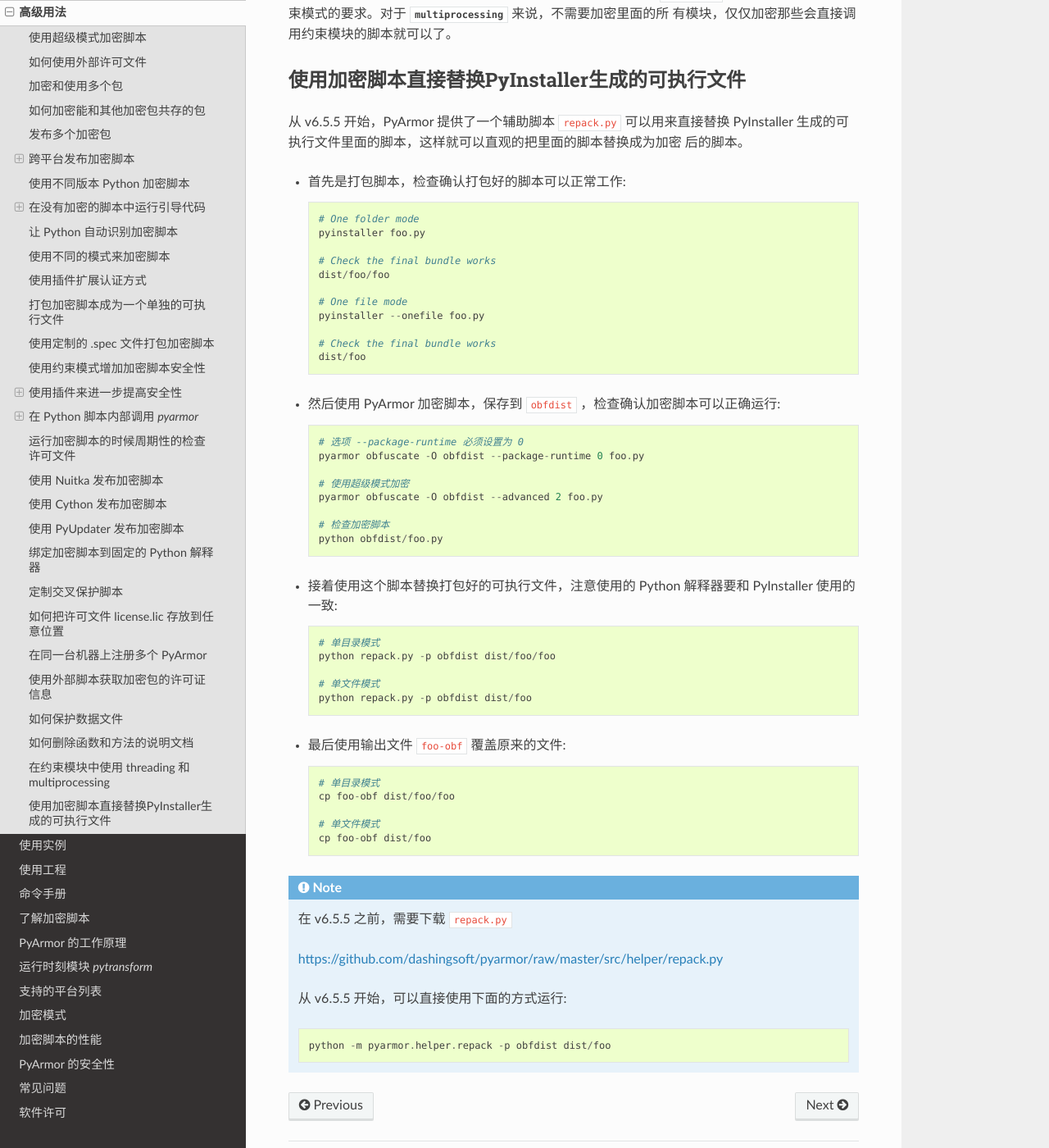
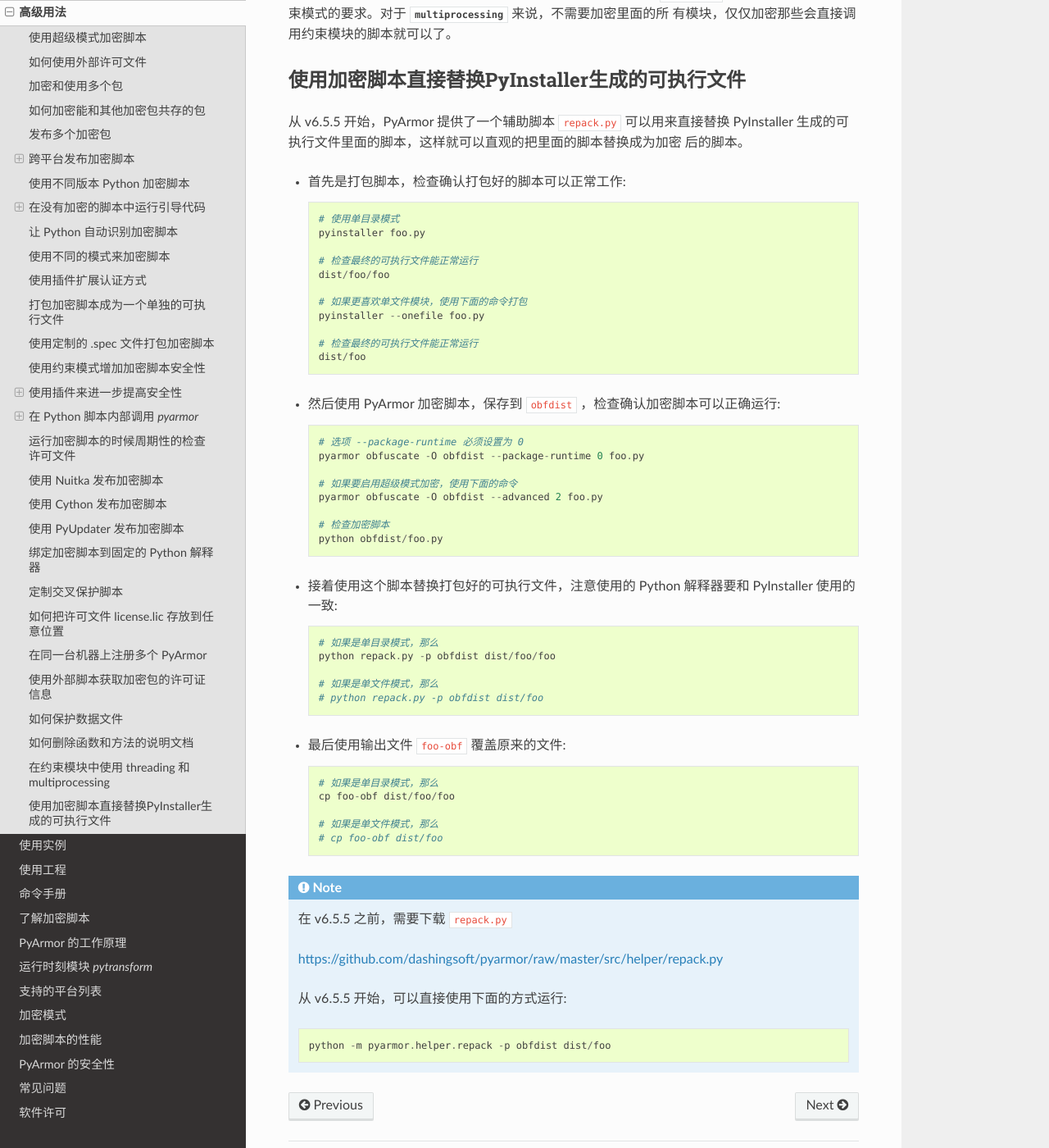
Before and after one commit to dashingsoft/pyarmor-docs-zh, a Sphinx documentation site: the page built from docs/advanced.rst, in a window 1280 px wide and 1400 px high, scrolled down 28733 px. Shown: the whole window at 82% size. Built offline with Sphinx 7.4.7 and the Read the Docs theme 2.0.0, drawn with Linux system fonts in a browser that asks for light colours.

Commit message:
Refine example code

```diff
--- a/docs/advanced.rst
+++ b/docs/advanced.rst
@@ -1364,16 +1364,16 @@
 
 * 首先是打包脚本，检查确认打包好的脚本可以正常工作::
 
-    # One folder mode
+    # 使用单目录模式
     pyinstaller foo.py
 
-    # Check the final bundle works
+    # 检查最终的可执行文件能正常运行
     dist/foo/foo
 
-    # One file mode
+    # 如果更喜欢单文件模块，使用下面的命令打包
     pyinstaller --onefile foo.py
 
-    # Check the final bundle works
+    # 检查最终的可执行文件能正常运行
     dist/foo
 
 * 然后使用 PyArmor 加密脚本，保存到 ``obfdist`` ，检查确认加密脚本可以正确运行::
@@ -1381,7 +1381,7 @@
     # 选项 --package-runtime 必须设置为 0
     pyarmor obfuscate -O obfdist --package-runtime 0 foo.py
 
-    # 使用超级模式加密
+    # 如果要启用超级模式加密，使用下面的命令
     pyarmor obfuscate -O obfdist --advanced 2 foo.py
 
     # 检查加密脚本
@@ -1390,19 +1390,19 @@
 * 接着使用这个脚本替换打包好的可执行文件，注意使用的 Python 解释器要和
   PyInstaller 使用的一致::
 
-    # 单目录模式
+    # 如果是单目录模式，那么
     python repack.py -p obfdist dist/foo/foo
 
-    # 单文件模式
-    python repack.py -p obfdist dist/foo
+    # 如果是单文件模式，那么
+    # python repack.py -p obfdist dist/foo
 
 * 最后使用输出文件 ``foo-obf`` 覆盖原来的文件::
 
-    # 单目录模式
+    # 如果是单目录模式，那么
     cp foo-obf dist/foo/foo
 
-    # 单文件模式
-    cp foo-obf dist/foo
+    # 如果是单文件模式，那么
+    # cp foo-obf dist/foo
 
 .. note::
 
```
